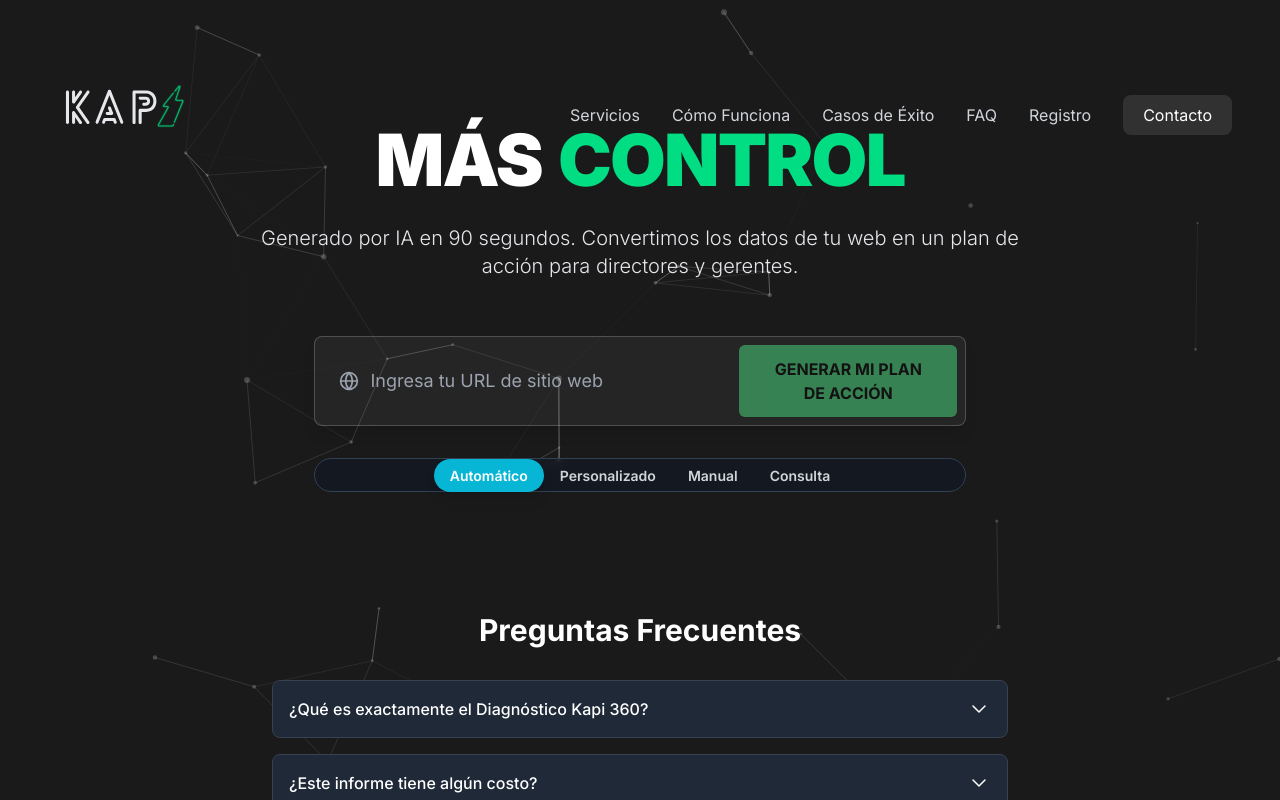
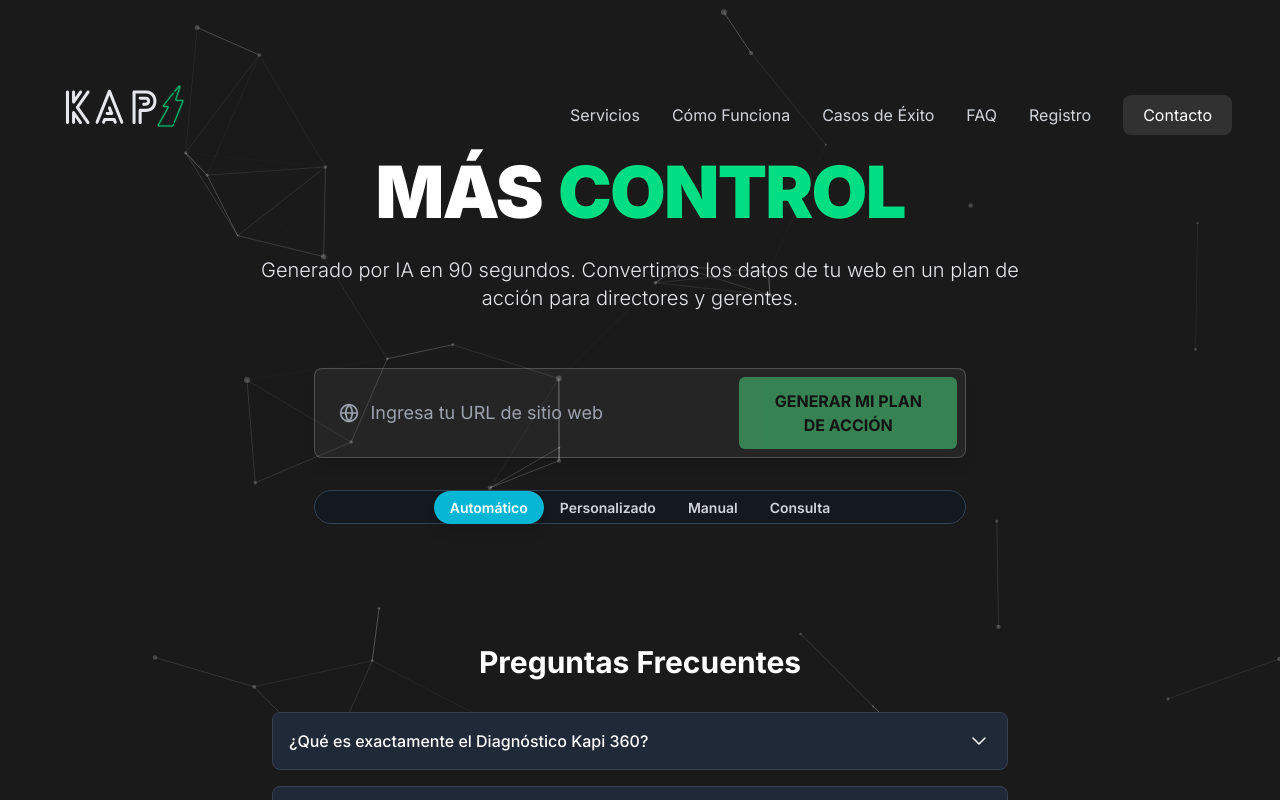
Before and after one commit to nataliogarbus/kapi360-mvp, a Next.js app: page / in a window 1280 px wide. Shown: the top 800 px of the page. Built offline with nearby package versions, Linux system fonts and the light colour scheme.

Commit message:
fix(ui): Ajustar margen superior del Hero Section por logo más grande

```diff
--- a/src/components/HeroSection.tsx
+++ b/src/components/HeroSection.tsx
@@ -18,7 +18,7 @@ const HeroSection = () => {
   }, []);
 
   return (
-    <section className="flex-grow flex items-center p-4 mt-16 text-white text-center">
+    <section className="flex-grow flex items-center p-4 mt-24 text-white text-center">
       <div className="max-w-4xl w-full mx-auto">
         <h1 className="text-4xl sm:text-5xl md:text-6xl lg:text-7xl font-black uppercase tracking-tight text-shadow-custom flex justify-center items-center h-24">
           <span className="mr-4">Más</span>
```
